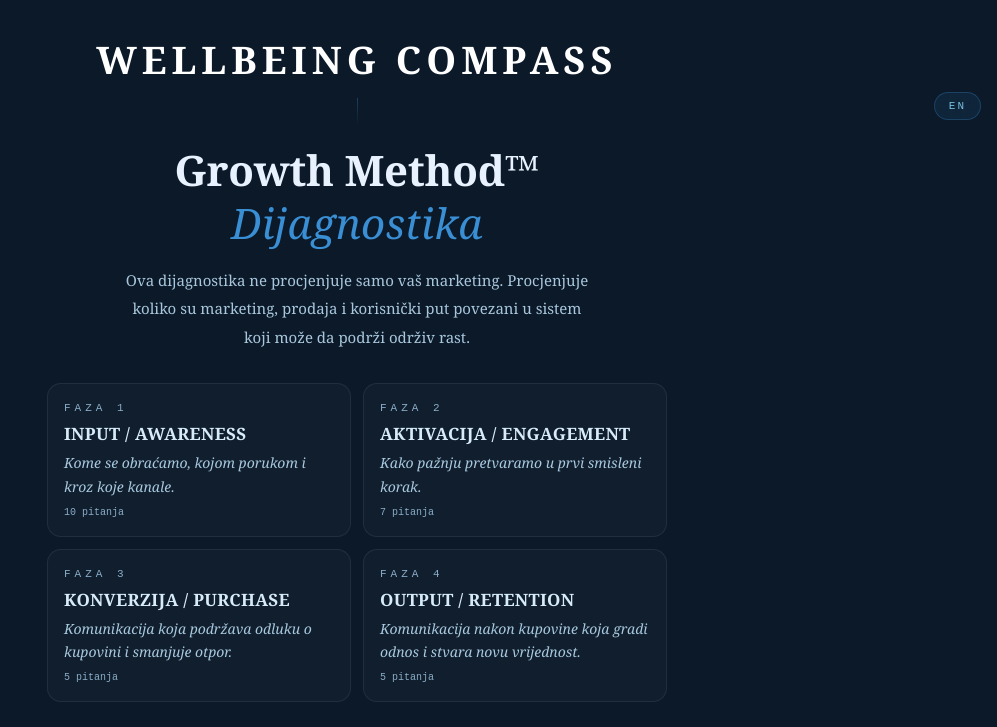
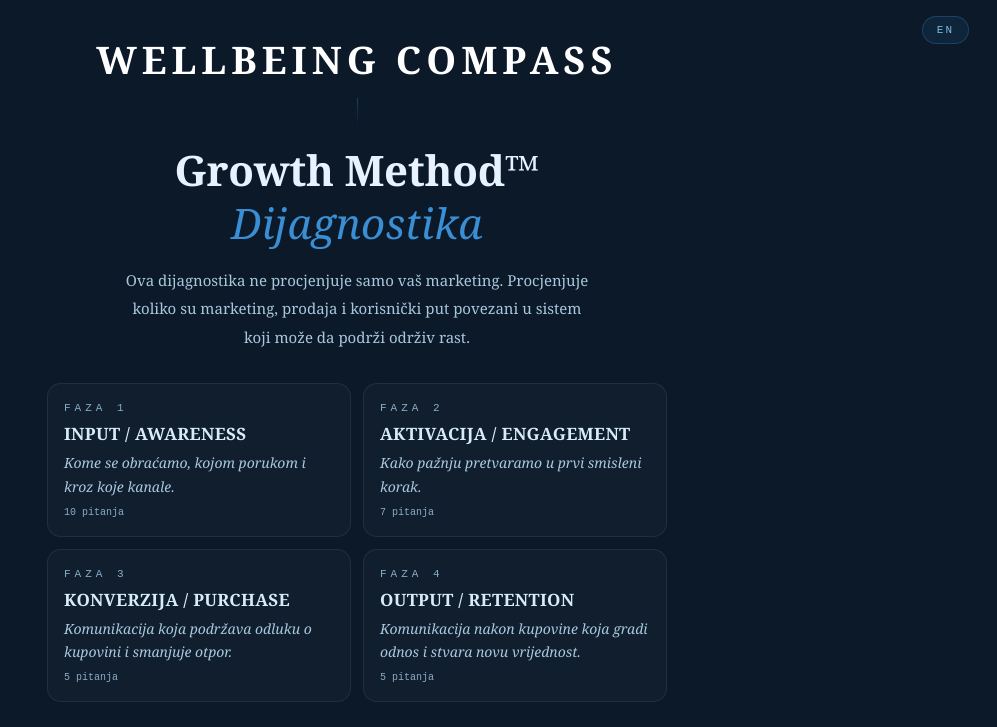
Before and after one commit to jelenamilatovic-compass/wellbeing-compass-dijagnostika, a website: page index.html in a window 1280 px wide. Shown: the top 727 px of the page, without its empty margins (283-1280 px from the left). Drawn offline with Linux system fonts and the light colour scheme.

Commit message:
Update index.html

```diff
--- a/index.html
+++ b/index.html
@@ -206,8 +206,8 @@
 
     #lb{
       position:fixed;
-      top:92px;
-      right:16px;
+      top:16px;
+      right:28px;
       z-index:999;
       background:rgba(58,143,212,0.10);
       border:1px solid rgba(58,143,212,0.28);
```
